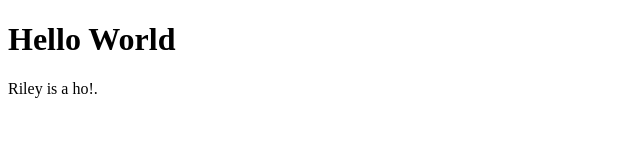
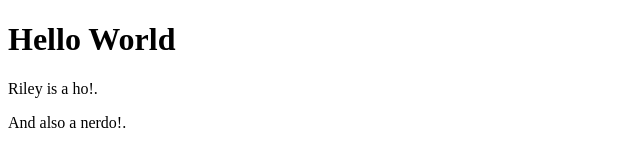
Before and after one commit to Dupest/Dupest.github.io, a plain HTML site: page index.html in a window 1280 px wide. Shown: the whole page, without its empty margins (0-640 px from the left). Drawn offline with Linux system fonts and the light colour scheme.

Commit message:
Update index.html

```diff
--- a/index.html
+++ b/index.html
@@ -3,5 +3,6 @@
 <body>
 <h1>Hello World</h1>
 <p>Riley is a ho!.</p>
+<p>And also a nerdo!.</p>
 </body>
 </html>
```
